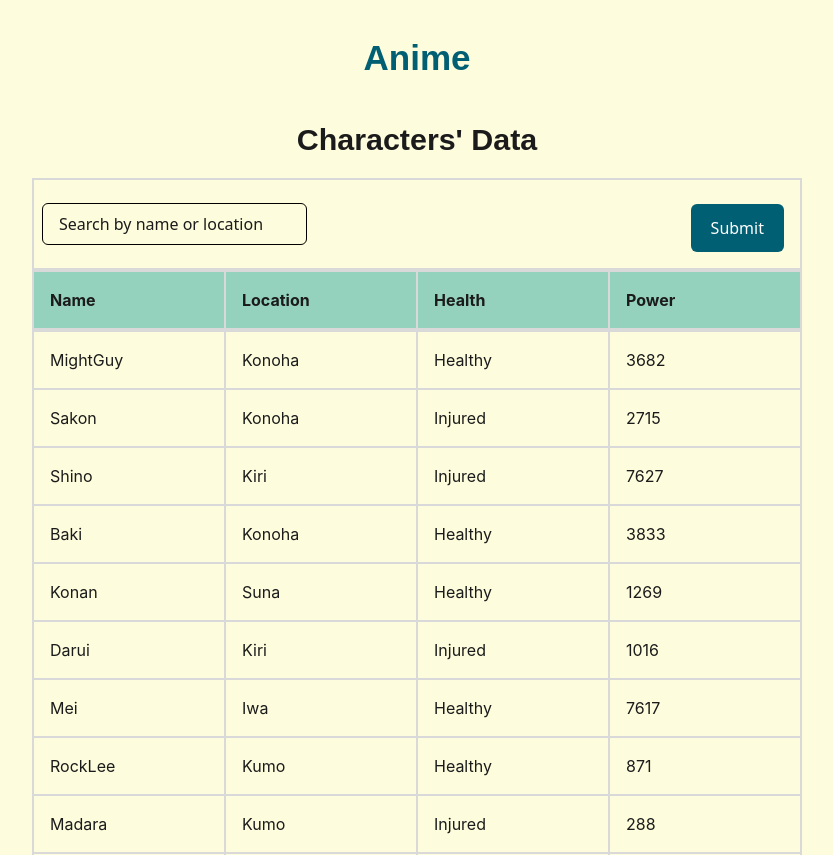
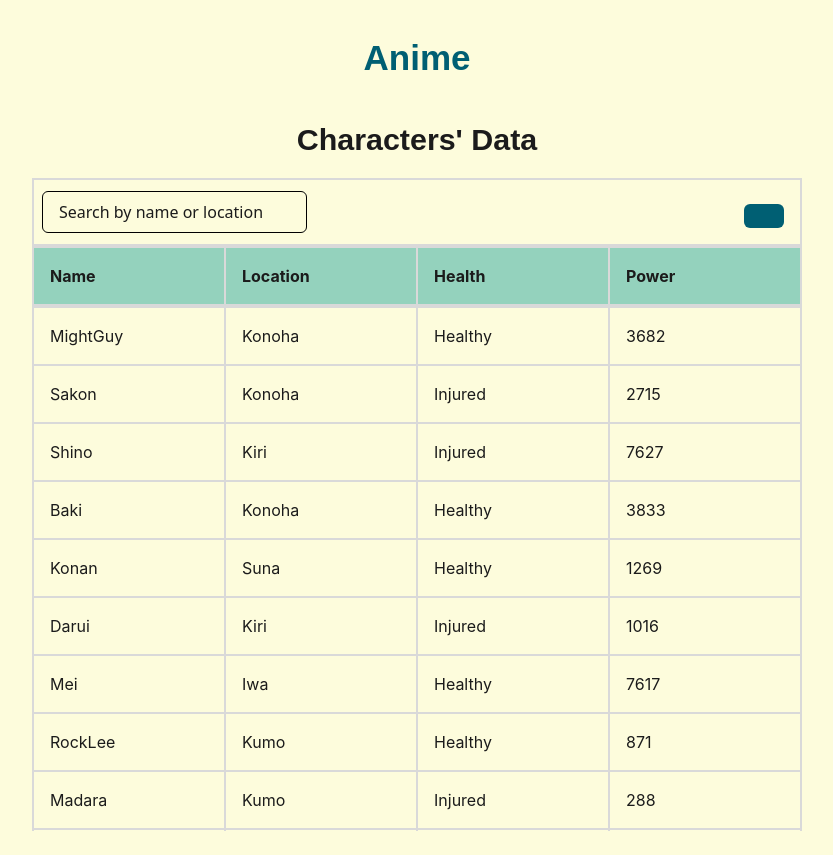
Before and after one commit to MazahirHaroon/table-data-management, a React (Vite) app: page / in a window 1280 px wide. Shown: the whole page, without its empty margins (223-1056 px from the left). After the commit the page ends 831 px from the top, so only its background shows below. Built offline with nearby package versions, Linux system fonts and the light colour scheme; data requests are answered from the project's data file.

Commit message:
refactor: update PrimaryButton to use children prop and extend native button attributes

```diff
--- a/src/components/customUI/Button/Primary.tsx
+++ b/src/components/customUI/Button/Primary.tsx
@@ -1,14 +1,13 @@
 import { type ReactNode } from 'react';
 
-interface PrimaryButtonProps {
-  content: string | ReactNode;
-  type?: 'submit' | 'reset' | 'button';
-  disabled?: boolean;
+interface PrimaryButtonProps
+  extends React.ButtonHTMLAttributes<HTMLButtonElement> {
+  children: string | ReactNode;
 }
 
 const PrimaryButton = ({
   type = 'button',
-  content,
+  children,
   disabled,
   ...props
 }: PrimaryButtonProps) => (
@@ -19,7 +18,7 @@ const PrimaryButton = ({
             hover:bg-primary-light disabled:opacity-50 disabled:cursor-not-allowed cursor-pointer`}
     {...props}
   >
-    {content}
+    {children}
   </button>
 );
 
```
